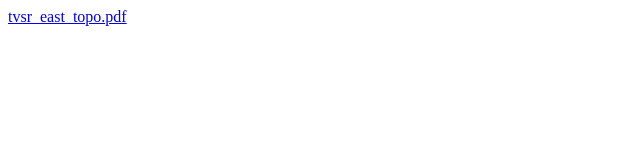
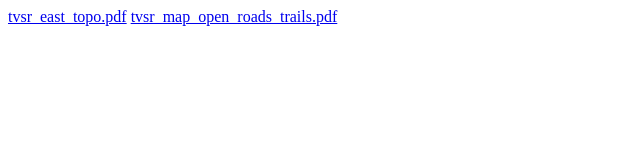
Before and after one commit to tvsr-gis/tvsr-gis.github.io, a plain HTML site: page index.html in a window 1280 px wide. Shown: the whole page, without its empty margins (0-640 px from the left). Drawn offline with Linux system fonts and the light colour scheme.

Commit message:
add tvsr_map_open_roads_trails.pdf

```diff
--- a/index.html
+++ b/index.html
@@ -1 +1,2 @@
 <a href="tvsr_east_topo.pdf">tvsr_east_topo.pdf</a>
+<a href="tvsr_map_open_roads_trails.pdf">tvsr_map_open_roads_trails.pdf</a>
```
